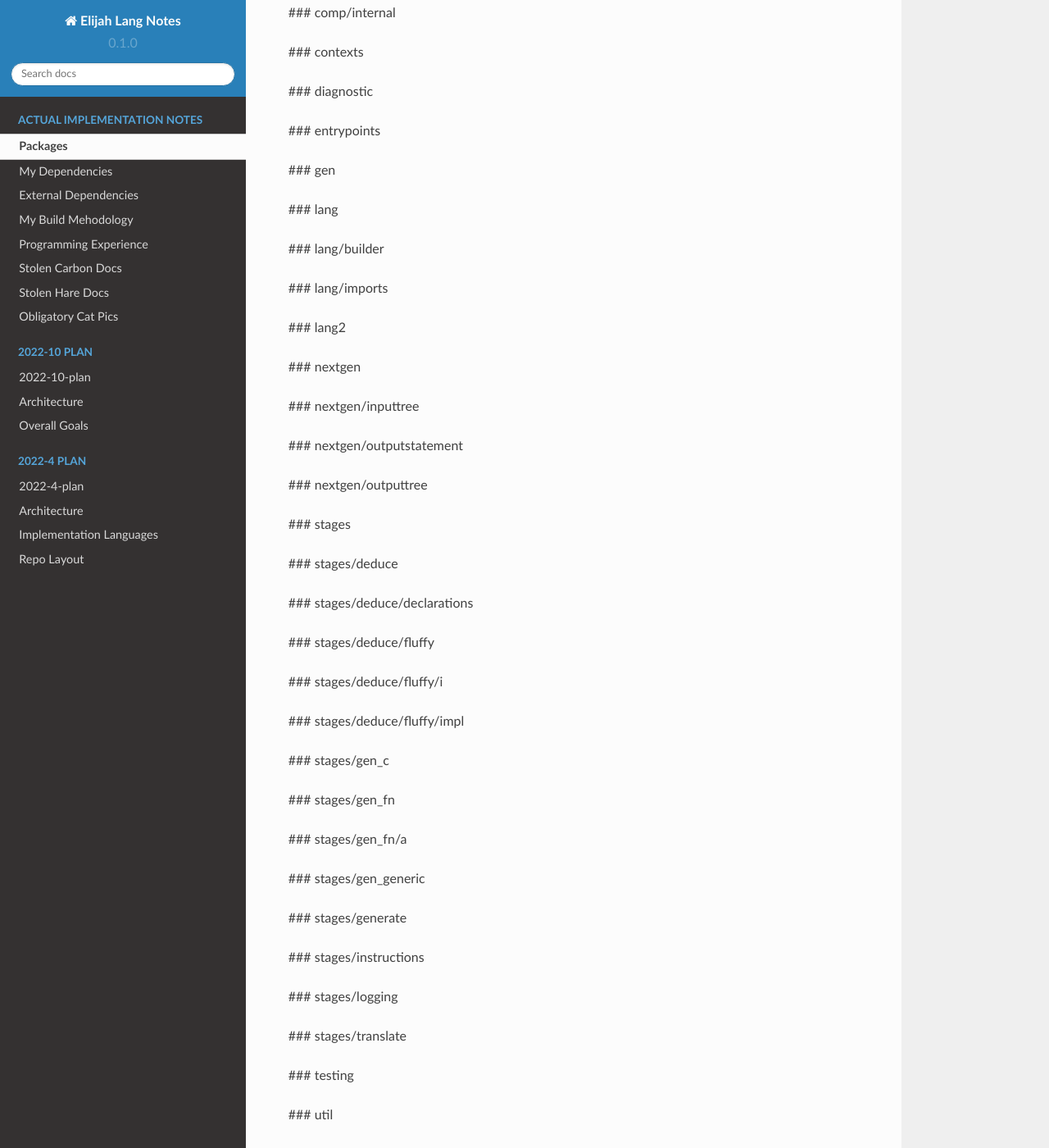
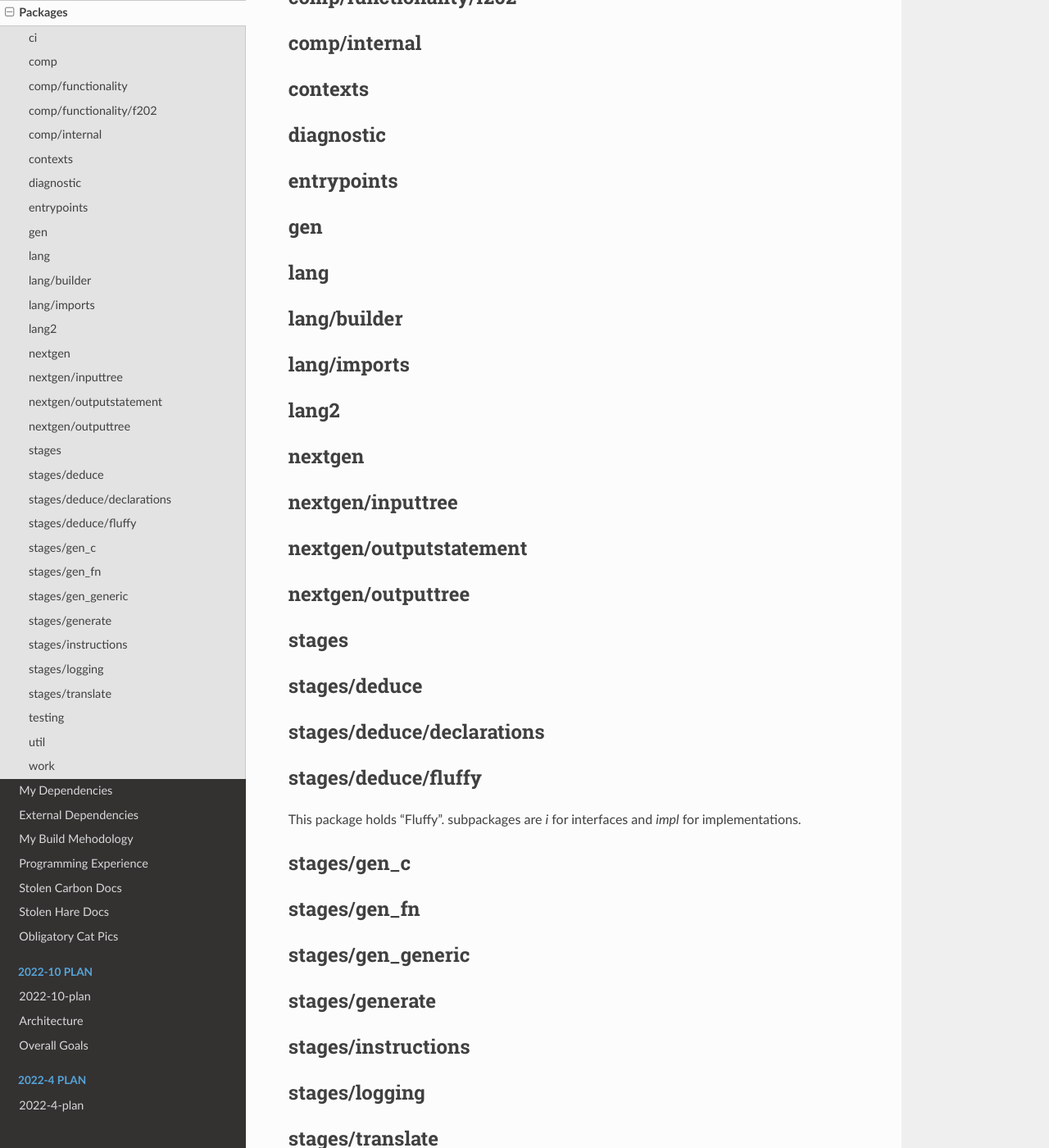
Before and after one commit to elijah-team/elijah-notes, a Sphinx documentation site: the page built from docs/source/Packages.rst, in a window 1280 px wide and 1400 px high, scrolled down 348 px. Shown: the whole window at 82% size. Built offline with Sphinx 7.4.7 and the Read the Docs theme 2.0.0, drawn with Linux system fonts in a browser that asks for light colours; some of the changed text lies outside the part shown.

Commit message:
Another stab at packages

```diff
--- a/docs/source/Packages.rst
+++ b/docs/source/Packages.rst
@@ -1,70 +1,97 @@
 Packages
 =========
 
-### ci
+ci
+###
 
-### comp
+comp
+#####
 
-### comp/functionality
+comp/functionality
+###################
 
-### comp/functionality/f202
+comp/functionality/f202
+########################
 
-### comp/internal
+comp/internal
+##############
 
-### contexts
+contexts
+#########
 
-### diagnostic
+diagnostic
+###########
 
-### entrypoints
+entrypoints
+############
 
-### gen
+gen
+####
 
-### lang
+lang
+#####
 
-### lang/builder
+lang/builder
+#############
 
-### lang/imports
+lang/imports
+#############
 
-### lang2
+lang2
+######
 
-### nextgen
+nextgen
+########
 
-### nextgen/inputtree
+nextgen/inputtree
+##################
 
-### nextgen/outputstatement
+nextgen/outputstatement
+########################
 
-### nextgen/outputtree
+nextgen/outputtree
+###################
 
-### stages
+stages
+#######
 
-### stages/deduce
+stages/deduce
+##############
 
-### stages/deduce/declarations
+stages/deduce/declarations
+###########################
 
-### stages/deduce/fluffy
+stages/deduce/fluffy
+#####################
 
-### stages/deduce/fluffy/i
+This package holds "Fluffy". subpackages are `i` for interfaces and `impl` for implementations.
 
-### stages/deduce/fluffy/impl
+stages/gen_c
+#############
 
-### stages/gen_c
+stages/gen_fn
+##############
 
-### stages/gen_fn
+stages/gen_generic
+###################
 
-### stages/gen_fn/a
+stages/generate
+################
 
-### stages/gen_generic
+stages/instructions
+####################
 
-### stages/generate
+stages/logging
+###############
 
-### stages/instructions
+stages/translate
+#################
 
-### stages/logging
+testing
+########
 
-### stages/translate
+util
+#####
 
-### testing
-
-### util
-
-### work
+work
+#####
```
